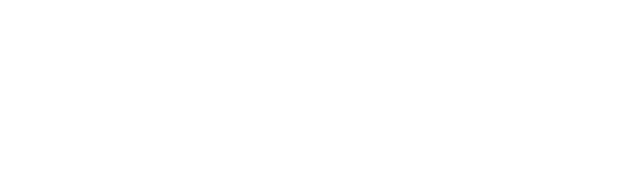
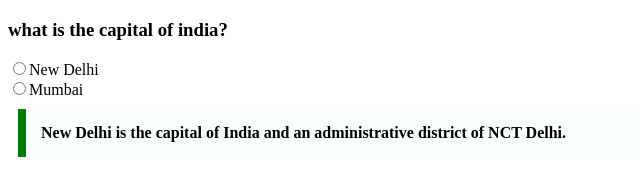
Before and after one commit to acciojob/trivia-Harshumhatre, a website: page main.html in a window 1280 px wide. Shown: the whole page, without its empty margins (0-640 px from the left). Drawn offline with Linux system fonts and the light colour scheme.

Commit message:
created a submission

```diff
--- a/main.html
+++ b/main.html
@@ -10,6 +10,12 @@
 	<!-- the entire body must be written by student -->
     <script type="text/javascript" src="./script.js">
 </script>
+	<h3>what is the capital of india?</h3>
+    <input type="radio" value="Delhi" name="m" id="2">New Delhi
+    <br>
+    <input type="radio" value="Mumbai" name="m" id="1">Mumbai
+    <blockquote cite=" https://en.wikipedia.org/wiki/New_Delhi">New Delhi is the capital of India and an
+        administrative district of NCT Delhi.</blockquote>
 
 </body>
 
--- a/styles.css
+++ b/styles.css
@@ -1,2 +1,12 @@
 
 /* Your CSS Code here. */
+blockquote {
+    width: 600px;
+    margin: 10px;
+    padding: 15px;
+    border-left: 8px solid green;
+    background-color: #f8fffe;
+    font-weight: bold;
+
+
+}
```
